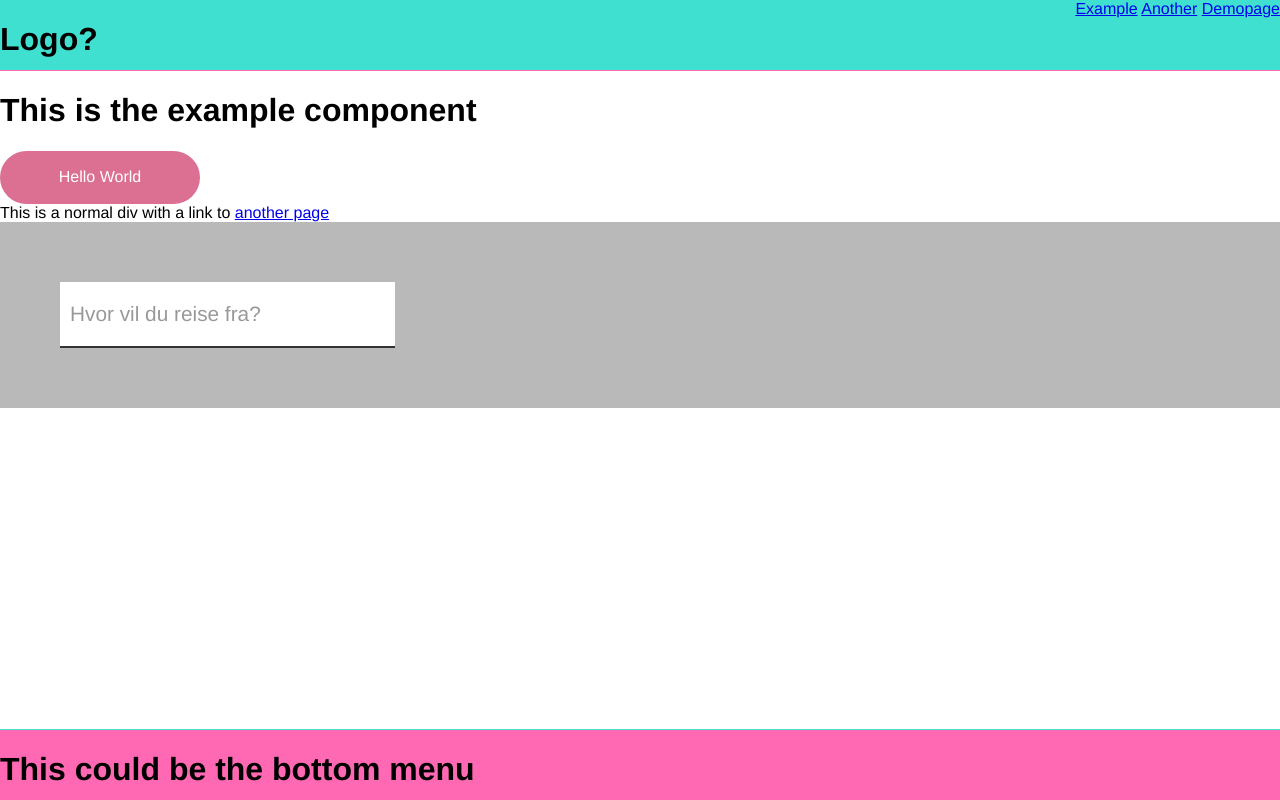
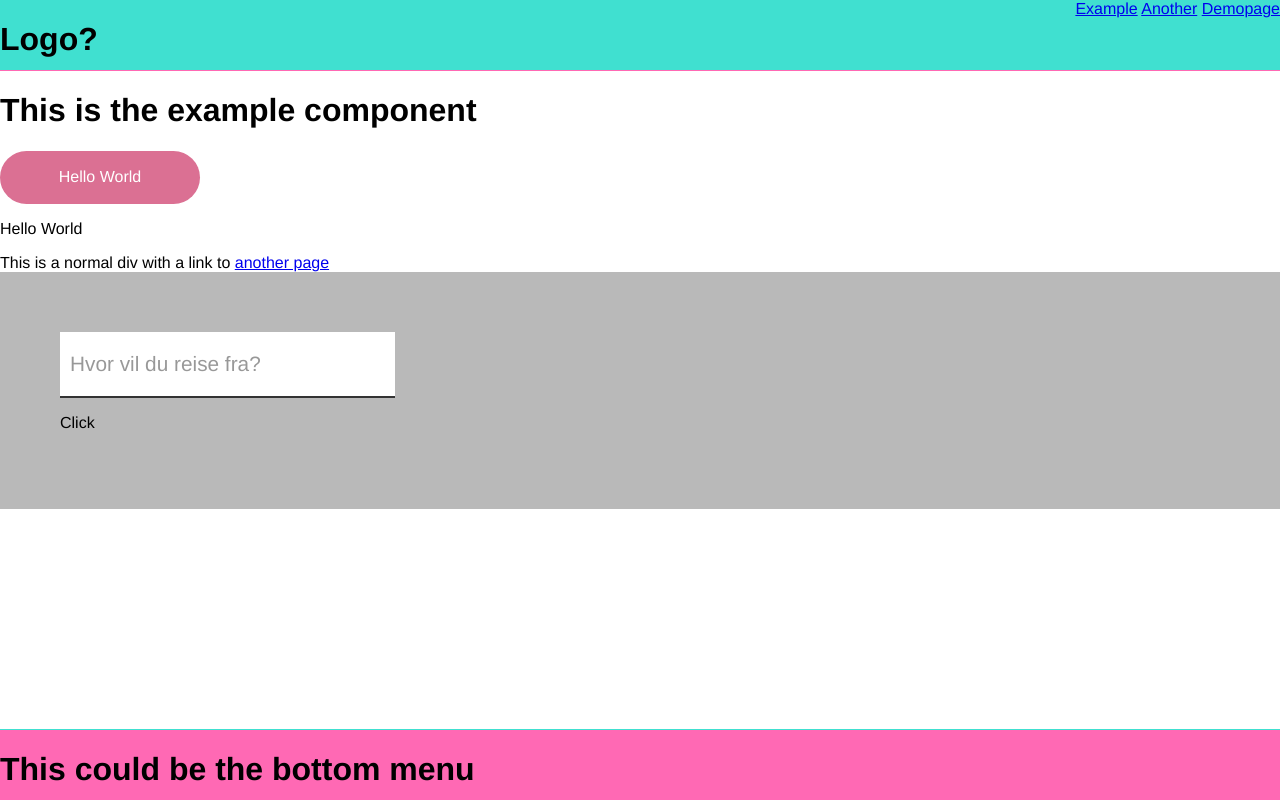
Before and after one commit to Guttulsrud/pro200-group21, a React (Create React App) app in the folder front-end/: page / in a window 1280 px wide. Both pictures are taken after a click on the button "Hello World". Built offline with nearby package versions, Linux system fonts and the light colour scheme.

Commit message:
Changes after rundown

```diff
--- a/front-end/src/components/Example.jsx
+++ b/front-end/src/components/Example.jsx
@@ -1,11 +1,18 @@
-import React from 'react';
+import React, { useState } from 'react';
 import { Button } from '../elements/StyledExample'; // Her hentes Button (styled component) fra StyledExample
 
 const Example = () => {
+  const [clicked, setCliked] = useState(false);
+
+  const handleClick = () => {
+    setCliked(!clicked);
+  };
+
   return (
     <div>
       <h1>This is the example component</h1>
-      <Button>Hello World</Button>
+      <Button onClick={handleClick}>Hello World</Button>
+      {clicked && <p>Hello World</p>}
     </div>
   );
 };
--- a/front-end/src/pages/AnotherPage.jsx
+++ b/front-end/src/pages/AnotherPage.jsx
@@ -6,7 +6,7 @@ const Another = () => {
   return (
     <div>
       <p>This is the other page</p>
-      <img src={ExampleImage} height={300} /> <br />
+      <img src={ExampleImage} /> <br />
       <Link to='/'>Go back</Link>
     </div>
   );
--- a/front-end/src/pages/ExamplePage.jsx
+++ b/front-end/src/pages/ExamplePage.jsx
@@ -6,13 +6,17 @@ import { Input } from '../elements/inputs/StyledInput';
 const ExamplePage = () => {
   const [filled, setFilled] = useState(false);
 
-  const handleFilled = (kek) => {
-    if (kek !== '') {
+  const handleFilled = (value) => {
+    if (value !== '') {
       setFilled(true);
     } else {
       setFilled(false);
     }
-    console.log(kek);
+    console.log(value);
+  };
+
+  const handleFetch = () => {
+    console.log('Clicked');
   };
 
   return (
@@ -28,6 +32,7 @@ const ExamplePage = () => {
           filled={filled}
           onChange={(e) => handleFilled(e.target.value)}
         />
+        <p onClick={handleFetch}>Click</p>
       </div>
     </React.Fragment>
   );
```
Also changed, not shown: 1 other file (tests, documents, lock files or other folders).
